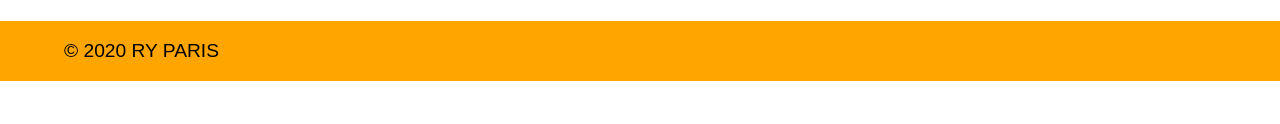
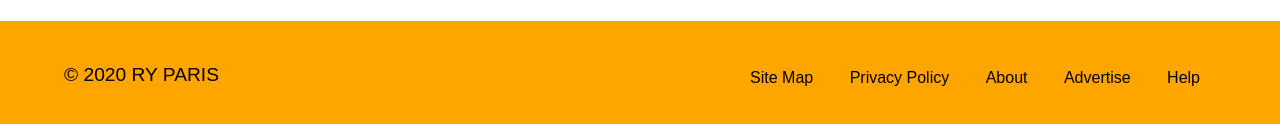
Before and after one commit to frowningfrog/RY-PARIS-Burger-Website, a plain HTML site: page index.html in a window 1280 px wide. Shown: the part 1744-1868 px from the top of the page. Before the commit the page ends 1825 px from the top, so only its background shows below. Drawn offline with Linux system fonts and the light colour scheme.

Commit message:
menu spacing

```diff
--- a/css/style.css
+++ b/css/style.css
@@ -3,14 +3,10 @@ header {
     background-color: orange;
     justify-content: space-between;
     margin: -0.5em;
+    padding-right: 4em;
 }
-footer {
-    display: flex;
-    background-color: orange;
-    justify-content: space-between;
-    margin: -0.5em;
-    padding-right: 4em;
-    padding-left: 4em;
+header .menu {
+    padding-top: 1em;
 }
 #logo {
     display: inline-flex;
@@ -19,15 +15,12 @@ footer {
     height: 50%;
     max-width: 333px;
 }
-.menu {
-    margin-right: 4em;
-}
 .menu a {
     padding: 1em;
     color: black;
     font-size: 1em;
-    margin-top: 2.5em;
     text-decoration: none;
+    padding-top: 5%;
     display: inline-block;
 }
 body {
@@ -107,3 +100,13 @@ p {
     border-style: solid;
     border-color: lightgray;
 }
+footer {
+    display: flex;
+    background-color: orange;
+    justify-content: space-between;
+    margin: -0.5em;
+    padding-right: 4em;
+    padding-left: 4em;
+    padding-top: 1.5em;
+    padding-bottom: 1.5em;
+}
--- a/index.html
+++ b/index.html
@@ -81,6 +81,13 @@
     </div>
     <footer>
         <p>© 2020 RY PARIS</p>
+        <div class="menu">
+            <a href="#">Site Map</a>
+            <a href="#">Privacy Policy</a>
+            <a href="#">About</a>
+            <a href="#">Advertise</a>
+            <a href="#">Help</a>
+        </div>
     </footer>
 </body>
 </html>
```
